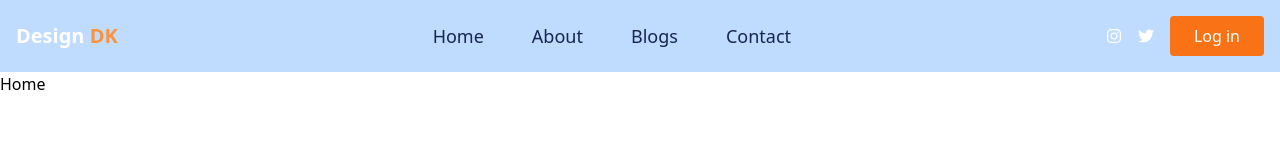
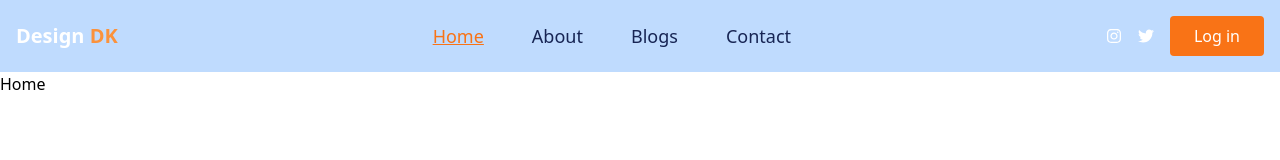
Before and after one commit to SaraZmni/arfak-web-app, a React app: page / in a window 1280 px wide. Shown: the top 160 px of the page. Built offline with nearby package versions, Linux system fonts and the light colour scheme.

Commit message:
complete website navbar

```diff
--- /dev/null
+++ b/src/components/general/layouts/navbar/navbar.styles.css
@@ -0,0 +1,3 @@
+.active{
+    @apply text-orange-500 underline;
+}
--- a/src/components/general/layouts/navbar/navbar.tsx
+++ b/src/components/general/layouts/navbar/navbar.tsx
@@ -1,8 +1,16 @@
-import { FC } from "react";
+import { FC, useState } from "react";
 import { NavLink } from "react-router-dom";
-import { FaBars, FaInstagram, FaTwitter } from "react-icons/fa6";
+import "./navbar.styles.css";
+import { FaBars, FaInstagram, FaTwitter, FaXmark } from "react-icons/fa6";
 
 const Navbar: FC = () => {
+  const [isMenuOpen, setIsMenuOpen] = useState(false);
+
+  const toggleMenu = () => {
+    setIsMenuOpen((prevState) => !prevState);
+  };
+
+  // navItems
   const navItems = [
     { path: "/", link: "Home" },
     { path: "/about", link: "About" },
@@ -16,11 +24,18 @@ const Navbar: FC = () => {
           Design <span className="text-orange-400">DK</span>
         </a>
 
-        {/* navitems for website */}
+        {/* navitems for lg devices */}
         <ul className="md:flex gap-12 text-lg hidden">
           {navItems.map(({ path, link }) => (
             <li className="text-blue-950" key={path}>
-              <NavLink to={path}>{link}</NavLink>
+              <NavLink
+                className={({ isActive, isPending }) =>
+                  isActive ? "active" : isPending ? "pending" : ""
+                }
+                to={path}
+              >
+                {link}
+              </NavLink>
             </li>
           ))}
         </ul>
@@ -40,11 +55,33 @@ const Navbar: FC = () => {
 
         {/* mobile menu btn, display mobile screen */}
         <div className="md:hidden">
-          <button className="cursor-pointer">
-            <FaBars className="w-5 h-5" />
+          <button onClick={toggleMenu} className="cursor-pointer">
+            {isMenuOpen ? (
+              <FaXmark className="w-5 h-5" />
+            ) : (
+              <FaBars className="w-5 h-5" />
+            )}
           </button>
         </div>
       </nav>
+      {/* menu items only for mobile */}
+      <div>
+        <ul
+          className={`md:hidden gap-12 text-lg block space-y-4 px-4 py-6 mt-14 bg-white ${
+            isMenuOpen
+              ? "fixed top-0 left-0 w-full transition-all ease-out duration-150"
+              : "hidden"
+          }`}
+        >
+          {navItems.map(({ path, link }) => (
+            <li className="text-blue-950" key={path}>
+              <NavLink onClick={toggleMenu} to={path}>
+                {link}
+              </NavLink>
+            </li>
+          ))}
+        </ul>
+      </div>
     </header>
   );
 };
--- a/webpack.config.js
+++ b/webpack.config.js
@@ -45,7 +45,7 @@ module.exports = [
                 {
                     test:/\.css$/,
                     exclude:/node_modules/,
-                    use: [stylesHandler, 'css-loader', 'postcss-loader'],
+                    use: ['css-loader','postcss-loader',stylesHandler],
                 },
 
             ]
```
